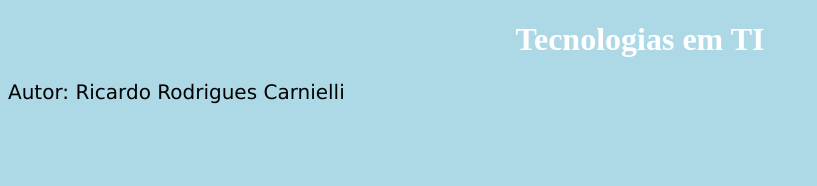
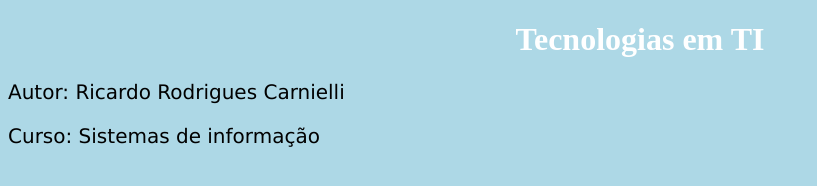
Before and after one commit to ricardo-carnielli/TecnologiasTI, a plain HTML site: page Index.html in a window 1280 px wide. Shown: the whole page, without its empty margins (0-817 px from the left). Drawn offline with Linux system fonts and the light colour scheme.

Commit message:
Adicionando o curso do autor
Curso adicionado

```diff
--- a/Index.html
+++ b/Index.html
@@ -21,6 +21,7 @@
 
 		<h1>Tecnologias em TI</h1>
 		<p>Autor: Ricardo Rodrigues Carnielli</p>
+		<p>Curso: Sistemas de informação</p>
 
 	</body>
 </html>
```
